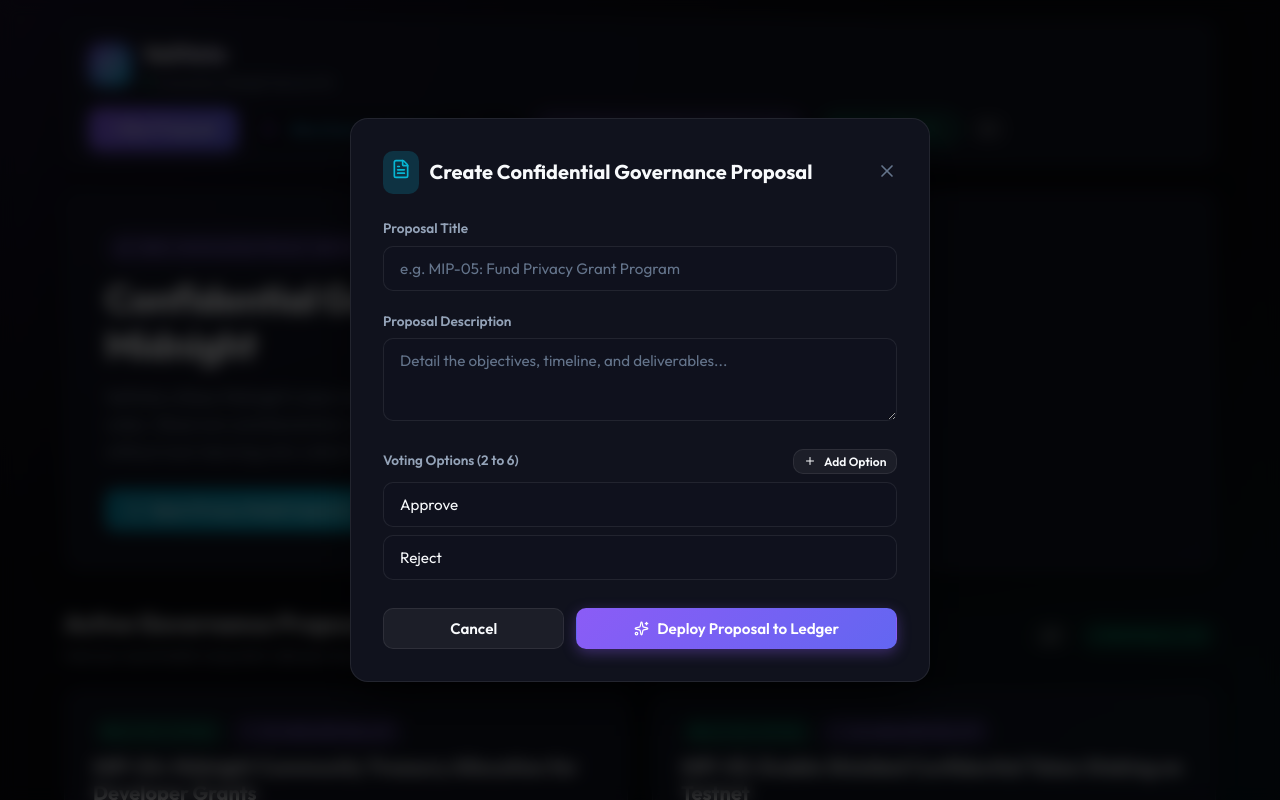
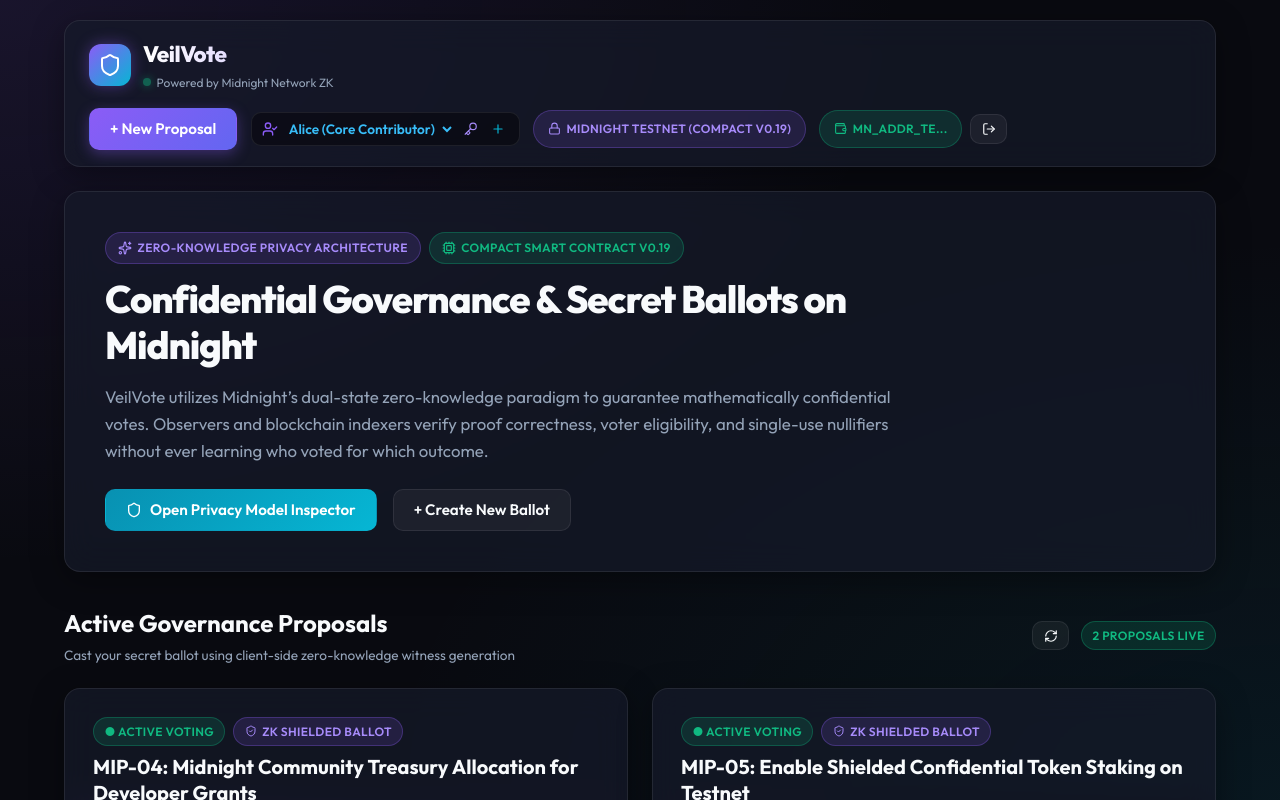
Before and after one commit to ayush-tech3/AegisVault, a React (Vite) app in the folder frontend/: page / in a window 1280 px wide. Shown: the top 800 px of the page. Built offline with nearby package versions, Linux system fonts and the light colour scheme.

Commit message:
fix(ui): conditionally render CreateProposalModal and enable modal close/submit interactions

```diff
--- a/frontend/src/App.tsx
+++ b/frontend/src/App.tsx
@@ -276,10 +276,13 @@ export function App() {
         onSubmitVote={handleCastVote}
       />
 
-      <CreateProposalModal
-        onClose={() => setIsCreateOpen(false)}
-        onSubmit={handleCreateProposal}
-      />
+      {isCreateOpen && (
+        <CreateProposalModal
+          isOpen={isCreateOpen}
+          onClose={() => setIsCreateOpen(false)}
+          onSubmit={handleCreateProposal}
+        />
+      )}
 
       {inspectingProposal && (
         <PrivacyInspector
--- a/frontend/src/components/CreateProposalModal.tsx
+++ b/frontend/src/components/CreateProposalModal.tsx
@@ -2,11 +2,13 @@ import React, { useState } from 'react';
 import { Plus, Trash2, X, FileText, Sparkles } from 'lucide-react';
 
 interface CreateProposalModalProps {
+  isOpen?: boolean;
   onClose: () => void;
   onSubmit: (title: string, description: string, options: string[]) => Promise<void>;
 }
 
 export const CreateProposalModal: React.FC<CreateProposalModalProps> = ({
+  isOpen = true,
   onClose,
   onSubmit
 }) => {
@@ -15,6 +17,8 @@ export const CreateProposalModal: React.FC<CreateProposalModalProps> = ({
   const [options, setOptions] = useState<string[]>(['Approve', 'Reject']);
   const [isSubmitting, setIsSubmitting] = useState(false);
   const [error, setError] = useState<string | null>(null);
+
+  if (!isOpen) return null;
 
   const handleAddOption = () => {
     if (options.length >= 6) return;
@@ -48,6 +52,9 @@ export const CreateProposalModal: React.FC<CreateProposalModalProps> = ({
 
     try {
       await onSubmit(title.trim(), description.trim(), options);
+      setTitle('');
+      setDescription('');
+      setOptions(['Approve', 'Reject']);
       onClose();
     } catch (err: unknown) {
       const msg = err instanceof Error ? err.message : 'Failed to publish proposal';
@@ -69,7 +76,12 @@ export const CreateProposalModal: React.FC<CreateProposalModalProps> = ({
               Create Confidential Governance Proposal
             </h3>
           </div>
-          <button onClick={onClose} style={{ background: 'transparent', border: 'none', color: 'var(--text-muted)', cursor: 'pointer' }}>
+          <button
+            type="button"
+            onClick={onClose}
+            id="btn-close-proposal-modal"
+            style={{ background: 'transparent', border: 'none', color: 'var(--text-muted)', cursor: 'pointer', padding: '0.25rem' }}
+          >
             <X size={20} />
           </button>
         </div>
@@ -153,7 +165,13 @@ export const CreateProposalModal: React.FC<CreateProposalModalProps> = ({
           )}
 
           <div style={{ display: 'flex', gap: '0.75rem', marginTop: '0.5rem' }}>
-            <button type="button" onClick={onClose} className="btn btn-secondary" style={{ flex: 1 }}>
+            <button
+              type="button"
+              onClick={onClose}
+              className="btn btn-secondary"
+              style={{ flex: 1 }}
+              id="btn-cancel-create-proposal"
+            >
               Cancel
             </button>
             <button
```
